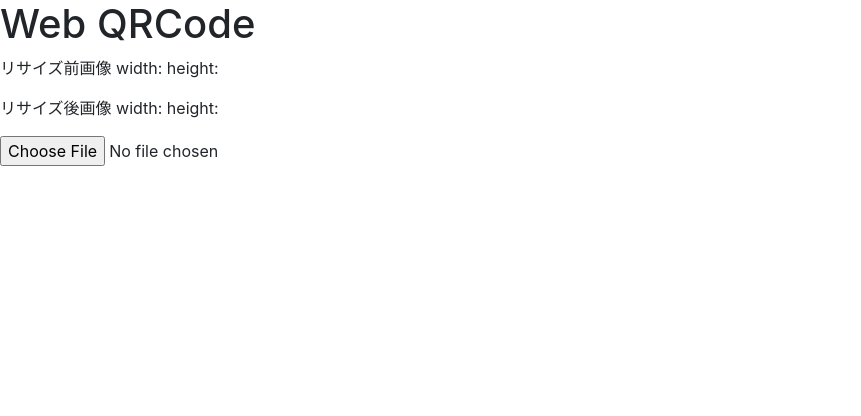
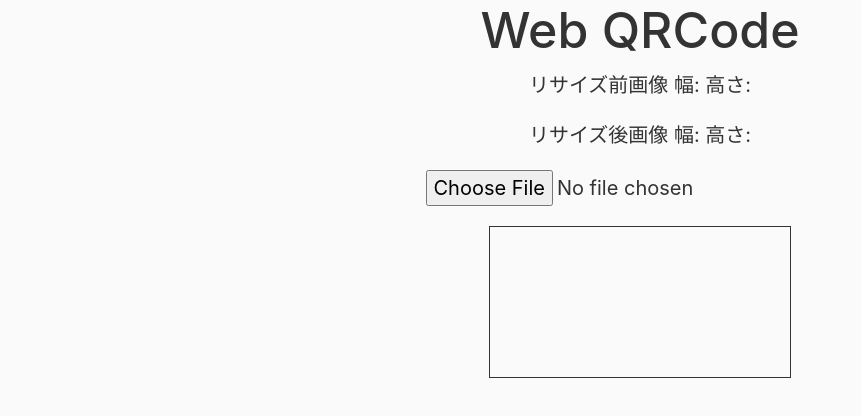
Before and after one commit to dotnsf/web_qrcode, a plain HTML site: page index.html in a window 1280 px wide. Shown: the whole page, without its empty margins (0-861 px from the left). Drawn offline with nearby package versions, Linux system fonts and the light colour scheme.

Commit message:
UI refined.

```diff
--- a/index.html
+++ b/index.html
@@ -2,10 +2,28 @@
 <head>
 <meta charset="utf8"/>
 <title>Web QRCode Reader</title>
-<script src="//code.jquery.com/jquery-2.0.3.min.js"></script>
+<script src="//code.jquery.com/jquery-2.2.4.min.js"></script>
 <script src="//cdn.jsdelivr.net/npm/jsqr@1.3.1/dist/jsQR.min.js"></script>
 <link href="//maxcdn.bootstrapcdn.com/bootstrap/4.3.0/css/bootstrap.min.css" rel="stylesheet"/>
 <script src="//maxcdn.bootstrapcdn.com/bootstrap/4.3.0/js/bootstrap.min.js"></script>
+
+<meta name="viewport" content="width=device-width,initial-scale=1"/>
+<meta name="apple-mobile-web-app-capable" content="yes"/>
+<meta name="apple-mobile-web-app-status-bar-style" content="black"/>
+<meta name="apple-mobile-web-app-title" content="Web QRCode Reader"/>
+
+<style type="text/css">
+html, body{
+  text-align: center;
+  background-color: #fafafa;
+  font-size: 20px;
+  color: #333;
+}
+#mycanvas{
+  border: 1px solid #333;
+}
+</style>
+
 <script>
 var canvas = null;
 var ctx = null;
@@ -23,30 +41,6 @@ function selectReadFile( e ){
   //reader.readAsDataURL( file[0] );
   reader.onload = function(){
     readDrawImg( reader, canvas, 0, 0 );
-
-    //. POST /image
-    /*
-    var form = $('#form1').get()[0];
-    var data = new FormData( form );
-    //data.append( '_id', id );
-    console.log( data );
-    $.ajax({
-      type: 'POST',
-      url: '/image',
-      data: data,
-      processData: false,
-      contentType: false,
-      dataType: 'json',
-      success: function( data ){
-        console.log( data );
-      },
-      error: function( jqXHR, textStatus, errorThrown ){
-        console.log( 'Error : POST /image' );
-        console.log( textStatus );
-        console.log( errorThrown );
-      }
-    });
-    */
   }
   reader.readAsDataURL( file[0] );
 }
@@ -114,7 +108,7 @@ function printWidthHeight( width_height_id, flag, w, h ){
     wh.innerHTML = "なし";
     return;
   }
-  wh.innerHTML = 'width: ' + w + ' height: ' + h;
+  wh.innerHTML = '幅: ' + w + ', 高さ: ' + h;
 }
 
 function checkQRCode(){
@@ -130,12 +124,14 @@ function checkQRCode(){
 </script>
 </head>
 <body>
+<div class="container">
   <h1>Web QRCode</h1>
-  <p>リサイズ前画像 <span id="src-width-height">width: height: </span></p>
-  <p>リサイズ後画像 <span id="dst-width-height">width: height: </span></p>
+  <p>リサイズ前画像 <span id="src-width-height">幅: 高さ: </span></p>
+  <p>リサイズ後画像 <span id="dst-width-height">幅: 高さ: </span></p>
   <p><form id="form1" enctype="multipart/form-data"><input type="file" accept="image/*" capture="camera" name="file" id="file-image"/></form></p>
   <div>
     <canvas id="mycanvas"></canvas>
   </div>
+</div>
 </body>
 </html>
```
